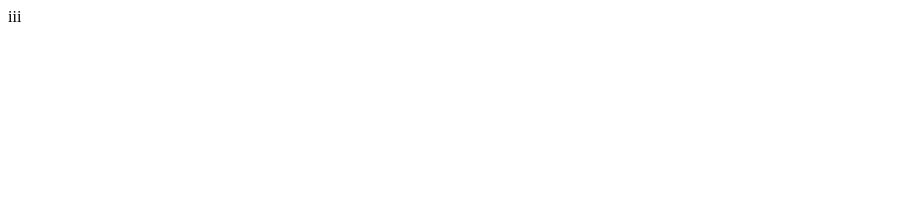
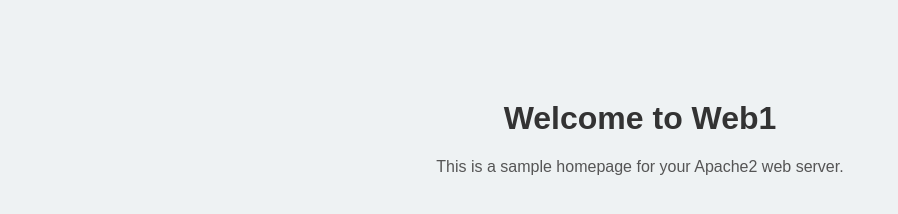
Before and after one commit to sanjaykumar357/demo4, a plain HTML site: page index1.html in a window 1280 px wide. Shown: the whole page, without its empty margins (0-898 px from the left). Drawn offline with Linux system fonts and the light colour scheme.

Commit message:
Update index1.html

```diff
--- a/index1.html
+++ b/index1.html
@@ -1 +1,25 @@
-iii
+<!DOCTYPE html>
+<html lang="en">
+<head>
+    <meta charset="UTF-8">
+    <title>Web1 - Welcome</title>
+    <style>
+        body {
+            font-family: Arial, sans-serif;
+            background-color: #eef2f3;
+            text-align: center;
+            margin-top: 100px;
+        }
+        h1 {
+            color: #333;
+        }
+        p {
+            color: #555;
+        }
+    </style>
+</head>
+<body>
+    <h1>Welcome to Web1</h1>
+    <p>This is a sample homepage for your Apache2 web server.</p>
+</body>
+</html>
```
